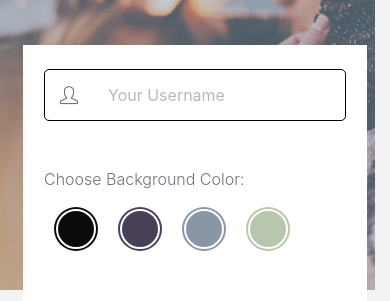
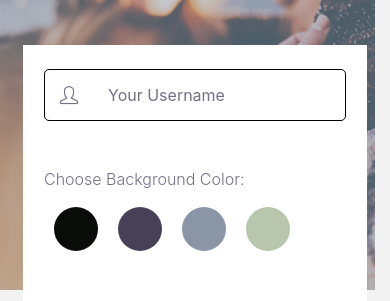
Before and after one commit to jpark42/ChatMate, a React Native app: screen /Start in a window 390 px wide. Shown: the part 441-742 px from the top of the page. Built offline with nearby package versions, Linux system fonts and the light colour scheme.

Commit message:
Implemented Gifted Chat to chat screen

```diff
--- a/components/Chat.js
+++ b/components/Chat.js
@@ -1,10 +1,41 @@
-import { StyleSheet, View, Text } from "react-native";
-import { useEffect } from "react";
+import { StyleSheet, Platform, View, Text } from "react-native";
+import { useState, useEffect } from "react";
+
+import { GiftedChat, Bubble } from "react-native-gifted-chat";
 
 //route is a prop that is sent through navigation
 //This prop was set to all screen components listed under Stack.Navigator in App.js
 const Chat = ({ route, navigation }) => {
+  //initializing messages state so you can send, receive and display messages
+  const [messages, setMessages] = useState([]);
+
+  // Accessing user’s name (from Screen 1 input) and color chosen via route.params
   const { name, color } = route.params;
+
+  /* Setting the message state with useEffect()
+  useEffect gets called right after chat component mounts
+  set the state with a static message
+  so that you’ll be able to see each element of the UI displayed on the screen right away.*/
+  useEffect(() => {
+    setMessages([
+      {
+        _id: 1,
+        text: "Hello Developer",
+        createdAt: new Date(),
+        user: {
+          _id: 2,
+          name: "React native",
+          avatar: "https://placeimg.com/140/140/any",
+        },
+      },
+      {
+        _id: 2,
+        text: `${name} has entered the chat.`,
+        createdAt: new Date(),
+        system: true,
+      },
+    ]);
+  }, []);
 
   useEffect(() => {
     // setOptions function of the navigation prop to set the navigation header’s title
@@ -13,9 +44,67 @@ const Chat = ({ route, navigation }) => {
     navigation.setOptions({ title: name });
   }, []);
 
+  /** onSend is called when a user sends a message
+   * setMessage() is called with a callback function passed into it
+   * previousMessages - parameter represents a variable that refers to the latest value of the state
+   * append() function provided by GiftedChat, appends the new message to the original list of messages from previousMessages
+   */
+  const onSend = (newMessages) => {
+    setMessages((previousMessages) =>
+      GiftedChat.append(previousMessages, newMessages)
+    );
+  };
+
+  const rightBubbleColor = (backgroundColor) => {
+    if (backgroundColor === "#090c08") {
+      return "#526675";
+    }
+    if (backgroundColor === "#474056") {
+      return "#ba8bba";
+    }
+    if (backgroundColor === "#8a95a5") {
+      return "#223C50";
+    }
+    if (backgroundColor === "#b9c6ae") {
+      return "#2C4937";
+    }
+  };
+
+  /**Customizing Bubbles
+   * ...props - inherits props via the spread operator
+   * wrapperStyle - name of the style
+   * right and left - targets right and left bubbles respectively
+   */
+  const renderBubble = (props) => {
+    return (
+      <Bubble
+        {...props}
+        wrapperStyle={{
+          right: {
+            backgroundColor: `${rightBubbleColor(color)}`,
+          },
+          left: {
+            backgroundColor: "#FFF",
+          },
+        }}
+      />
+    );
+  };
+
   return (
     <View style={[styles.container, { backgroundColor: color }]}>
-      <Text>Start chatting now!</Text>
+      <GiftedChat
+        messages={messages}
+        onSend={(messages) => onSend(messages)}
+        renderBubble={renderBubble}
+        user={{
+          _id: 1,
+        }}
+      />
+      {/* if user platform is Andriod, then add component KeyboardAvodingView, otherwise input nothing*/}
+      {Platform.OS === "android" ? (
+        <KeyboardAvoidingView behavior="height" />
+      ) : null}
     </View>
   );
 };
--- a/components/Start.js
+++ b/components/Start.js
@@ -1,5 +1,6 @@
 import {
   ImageBackground,
+  Platform,
   Pressable,
   StyleSheet,
   Text,
@@ -44,6 +45,10 @@ const Start = ({ navigation }) => {
               color="#757083"
             />
             <TextInput
+              accessible={true}
+              accessibilityLabel="Name input"
+              accessibilityHint="Let's you enter your name that is going to be displayed in chat."
+              accessibilityRole="input"
               style={styles.nameInput}
               onChangeText={setName}
               value={name}
@@ -56,40 +61,85 @@ const Start = ({ navigation }) => {
 
             <View style={styles.bgColorWrapper}>
               <Pressable
+                accessible={true}
+                accessibilityLabel="black color"
+                accessibilityHint="Select to change your background color to black."
+                accessibilityRole="button"
                 style={[styles.color, black]}
                 onPress={() => {
                   setColor(black.backgroundColor);
                 }}
               >
-                <View style={styles.colorSelected} />
+                {/* apply different style based on whether the color was selected or not using conditional logic*/}
+                <View
+                  style={
+                    color === black.backgroundColor
+                      ? styles.colorSelected
+                      : styles.color
+                  }
+                />
               </Pressable>
               <Pressable
+                accessible={true}
+                accessibilityLabel="purple color"
+                accessibilityHint="Select to change your background color to purple."
+                accessibilityRole="button"
                 style={[styles.color, purple]}
                 onPress={() => {
                   setColor(purple.backgroundColor);
                 }}
               >
-                <View style={styles.colorSelected} />
+                <View
+                  style={
+                    color === purple.backgroundColor
+                      ? styles.colorSelected
+                      : styles.color
+                  }
+                />
               </Pressable>
               <Pressable
+                accessible={true}
+                accessibilityLabel="grey color"
+                accessibilityHint="Select to change your background color to grey."
+                accessibilityRole="button"
                 style={[styles.color, grey]}
                 onPress={() => {
                   setColor(grey.backgroundColor);
                 }}
               >
-                <View style={styles.colorSelected} />
+                <View
+                  style={
+                    color === grey.backgroundColor
+                      ? styles.colorSelected
+                      : styles.color
+                  }
+                />
               </Pressable>
               <Pressable
+                accessible={true}
+                accessibilityLabel="green color"
+                accessibilityHint="Select to change your background color to green."
+                accessibilityRole="button"
                 style={[styles.color, green]}
                 onPress={() => {
                   setColor(green.backgroundColor);
                 }}
               >
-                <View style={styles.colorSelected} />
+                <View
+                  style={
+                    color === green.backgroundColor
+                      ? styles.colorSelected
+                      : styles.color
+                  }
+                />
               </Pressable>
             </View>
           </View>
           <TouchableOpacity
+            accessible={true}
+            accessibilityLabel="Start chat"
+            accessibilityHint="Press to enter the chat screen."
+            accessibilityRole="button"
             style={styles.chatButton}
             onPress={() =>
               navigation.navigate("Chat", { name: name, color: color })
@@ -99,6 +149,10 @@ const Start = ({ navigation }) => {
           </TouchableOpacity>
         </View>
       </ImageBackground>
+      {/* if user platform is Apple, then add component KeyboardAvodingView, otherwise input nothing*/}
+      {Platform.OS === "ios" ? (
+        <KeyboardAvoidingView behavior="padding" />
+      ) : null}
     </View>
   );
 };
@@ -144,7 +198,7 @@ const styles = StyleSheet.create({
   nameInput: {
     flex: 1,
     color: "#757083",
-    opacity: "50%",
+    opacity: 50,
     borderTopLeftRadius: 0,
     borderBottomLeftRadius: 0,
     borderTopRightRadius: 5,
@@ -174,7 +228,7 @@ const styles = StyleSheet.create({
   bgColorText: {
     fontSize: 16,
     fontWeight: "300",
-    opacity: "100%",
+    opacity: 100,
     color: "#757083",
   },
   bgColorWrapper: {
--- a/package.json
+++ b/package.json
@@ -16,6 +16,7 @@
     "react": "18.2.0",
     "react-dom": "^18.2.0",
     "react-native": "0.71.6",
+    "react-native-gifted-chat": "^2.0.1",
     "react-native-safe-area-context": "4.5.0",
     "react-native-screens": "~3.20.0",
     "react-native-web": "~0.18.11"
```
Also changed, not shown: 1 other file (tests, documents, lock files or other folders).
